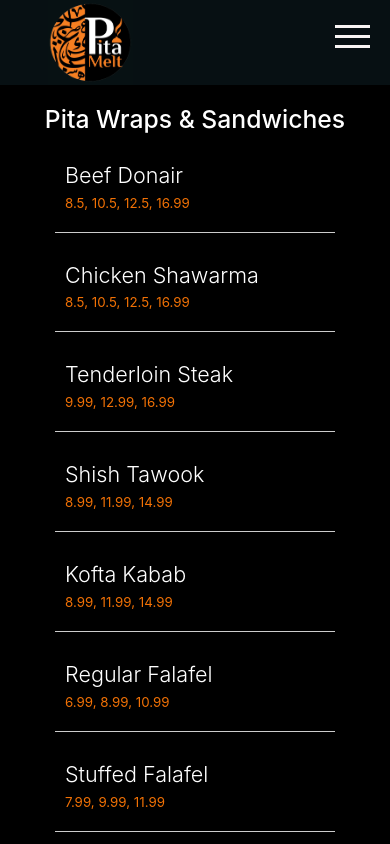
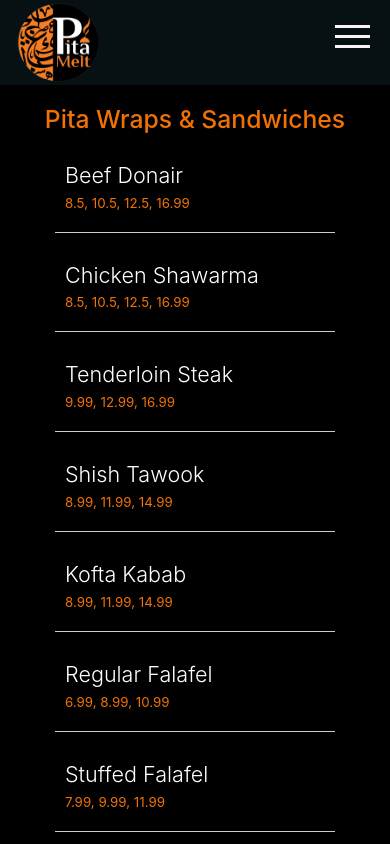
Before and after one commit to VVarrior1/Pita_Melt, a React (Create React App) app: page /menu in a window 390 px wide. Shown: the top 844 px of the page. Built offline with nearby package versions, Linux system fonts and the light colour scheme.

Commit message:
cleaner build

```diff
--- a/src/components/Header.css
+++ b/src/components/Header.css
@@ -43,4 +43,8 @@
   .main-menu {
     display: none;
   }
+  .img1 {
+    margin-left: 1rem;
+    margin-right: 1rem;
+  }
 }
--- a/src/components/Menu.css
+++ b/src/components/Menu.css
@@ -5,6 +5,9 @@
   flex-direction: column;
   align-items: center;
   padding: 20px;
+}
+.menuforsale h2 {
+  color: #f17105;
 }
 
 .menu-item {
```
